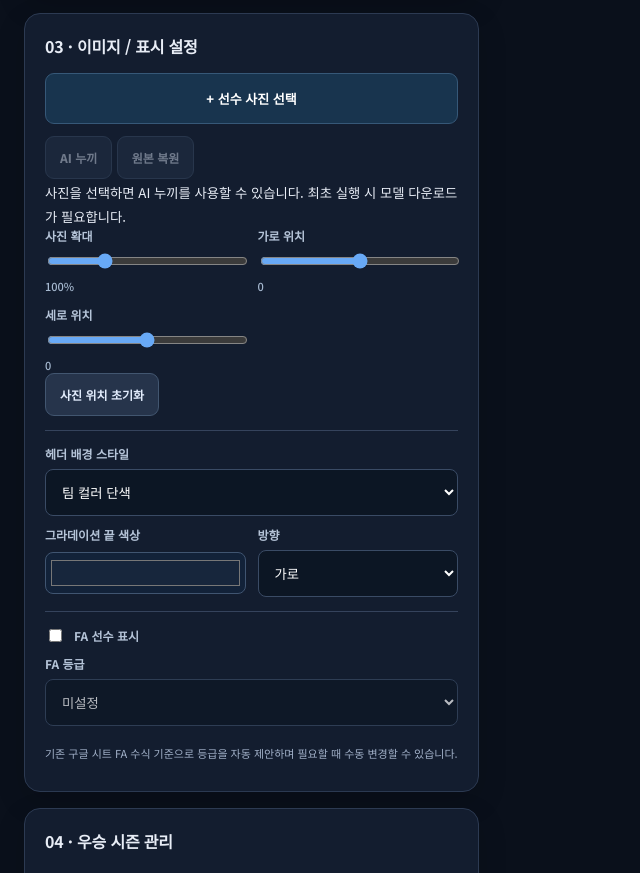
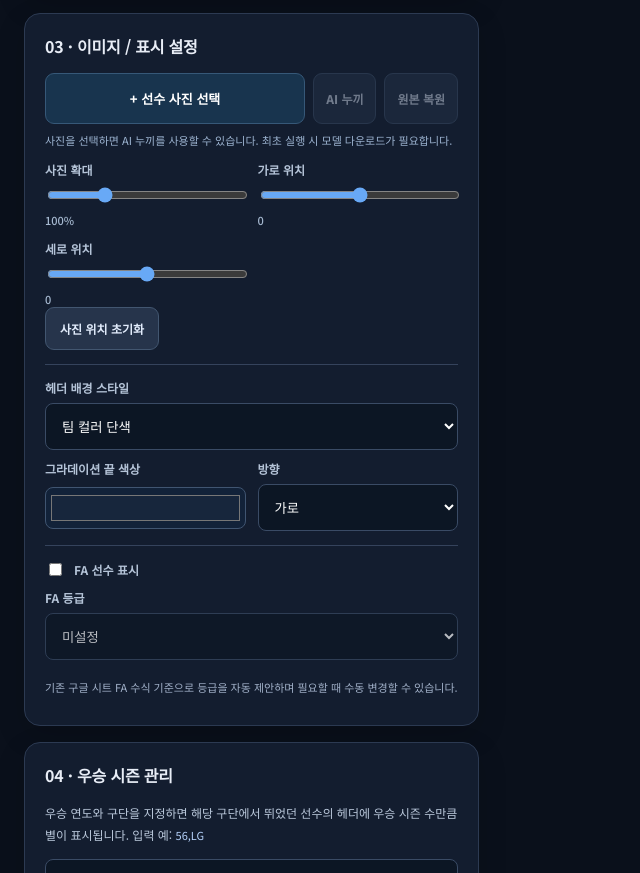
Before and after one commit to p0emkite/RKBO_CareerMaker, a plain HTML site: page index.html in a window 1280 px wide. Shown: the part 1280-2153 px from the top of the page, without its empty margins (0-640 px from the left). Drawn offline with nearby package versions, Linux system fonts and the light colour scheme; no server answers.

Commit message:
style: align photo upload, AI cutout, and restore buttons

```diff
--- a/styles.css
+++ b/styles.css
@@ -32,3 +32,9 @@ textarea{width:100%;background:#0c1624;border:1px solid #3a4b65;color:#f7f8fa;bo
 .player-field>small{color:#91a6c0;font-size:11px;line-height:1.45}
 .visually-hidden{position:absolute!important;width:1px!important;height:1px!important;padding:0!important;margin:-1px!important;overflow:hidden!important;clip:rect(0,0,0,0)!important;white-space:nowrap!important;border:0!important}
 @media(max-width:400px){.player-section-title{flex-wrap:wrap}.season-header-control{margin-left:auto}}
+
+.photo-upload-actions{display:flex;align-items:stretch;gap:8px;flex-wrap:wrap}
+.photo-upload-actions .upload-label{flex:1 1 180px;margin:0;display:flex;align-items:center;justify-content:center;cursor:pointer}
+.photo-upload-actions button{flex:0 0 auto;font-size:12px;padding:9px 12px}
+.photo-upload-actions button:disabled{opacity:.45;cursor:not-allowed}
+.cutout-status{display:block;margin:8px 0 13px;color:#9db4d1;font-size:11px;line-height:1.5;overflow-wrap:anywhere}
```
